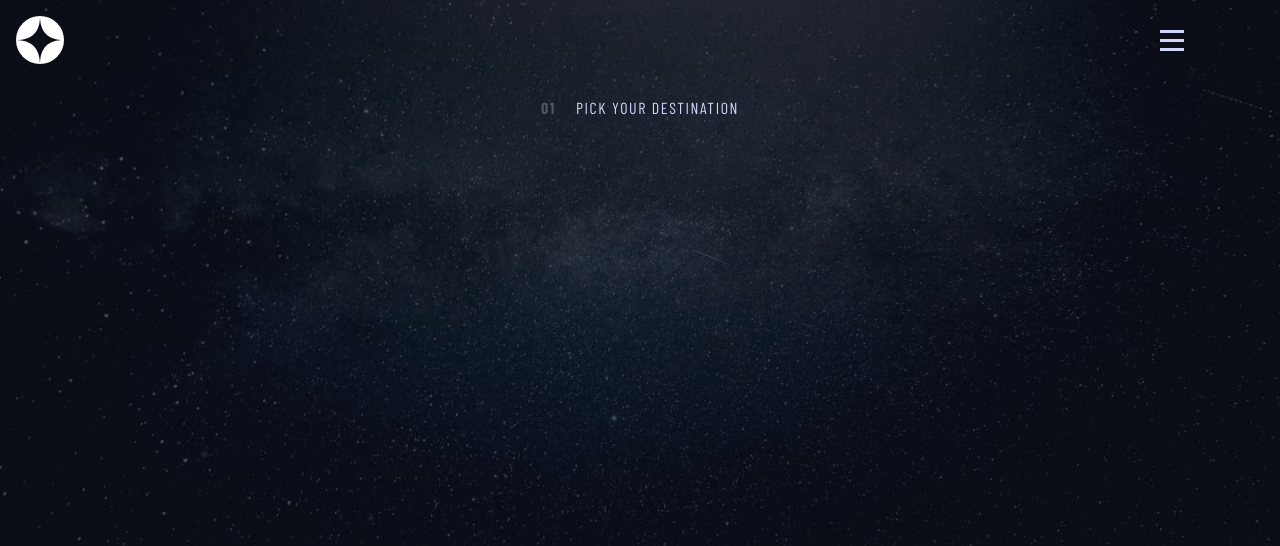
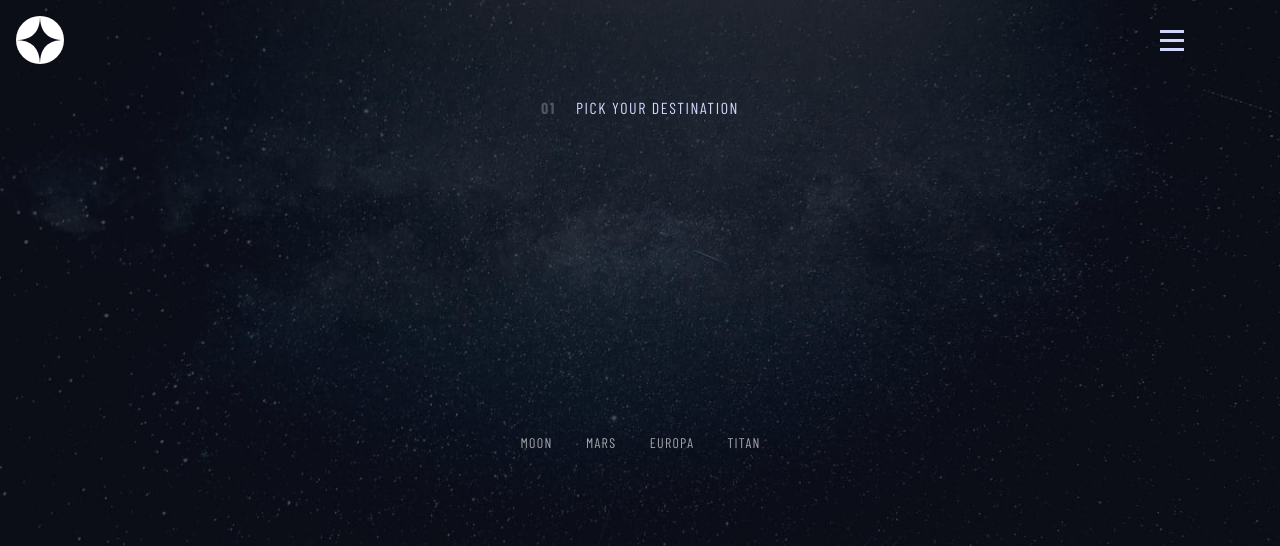
Before and after one commit to prophesierc/space-tourism-website-main, a Vue app in the folder app/: page /space-tourism-website-main/destination in a window 1280 px wide. Shown: the top 546 px of the page. Built offline with nearby package versions, Linux system fonts and the light colour scheme; no server answers; a web font is replaced by a local one.

Commit message:
update DestinationContentComponent.vue, NavBar.vue, DestinationImg.vue and DestinationLayout.vue

```diff
--- a/app/src/components/components/DestinationComponents/DestinationContentComponent.vue
+++ b/app/src/components/components/DestinationComponents/DestinationContentComponent.vue
@@ -1,7 +1,7 @@
 <template>
   <div
     id="destination__content__container"
-    class="flex flex-col absolute w-full justify-center mt-[6em]"
+    class="flex flex-col absolute w-full items-center mt-[6em] h-[25em]"
     style="font-family: var(--ff-barlow-condensed);"
   >
     <div
@@ -16,10 +16,14 @@
 
       <DestinationImg :index="0" />
     </div>
+
+    <DestinationNavigationDrawer />
   </div>
 </template>
 
 <script setup>
   defineOptions({ name: 'DestinationContentComponent' })
   import DestinationImg from '@/Components/props/DestinationProps/DestinationImg.vue';
+  import DestinationNavigationDrawer from '@/Components/components/DestinationComponents/DestinationNavigationDrawer.vue';
+
 </script>
--- /dev/null
+++ b/app/src/components/components/DestinationComponents/DestinationNavigationDrawer.vue
@@ -0,0 +1,72 @@
+<template>
+    <v-list
+        nav
+        bg-color="transparent">
+      <v-container>
+        <v-row
+            justify="center">
+          <v-col>
+
+            <v-btn-toggle
+                class="text-white"
+                v-model="selectedButton"
+                selected-class="active-btn"
+                mandatory>
+
+                <v-btn
+                    variant="plain"
+                    :ripple="false"
+                    ><span
+                    class="btn-text"
+                    >MOON</span
+                ></v-btn>
+
+                <v-btn
+                    variant="plain"
+                    :ripple="false"
+                    ><span
+                    class="btn-text"
+                    to="@Components/props/DestinationProps/Destinations/Mars.vue"
+                    >MARS</span
+                ></v-btn>
+
+                <v-btn
+                    variant="plain"
+                    :ripple="false"
+                    ><span
+                    class="btn-text"
+                    >EUROPA</span
+                ></v-btn>
+
+                <v-btn
+                    variant="plain"
+                    :ripple="false"
+                    ><span
+                    class="btn-text"
+                    >TITAN</span
+                ></v-btn>
+
+            </v-btn-toggle>
+
+          </v-col>
+        </v-row>
+      </v-container>
+    </v-list>
+  </template>
+
+  <script setup>
+  defineOptions({ name: 'DestinationNavigationDrawer' });
+
+  import { ref } from 'vue';
+  const selectedButton = ref();
+  </script>
+
+  <style scoped>
+  .active-btn .btn-text {
+    border-bottom: 4px solid white;
+  }
+
+  .btn-text {
+    padding-bottom: 12px;
+  }
+  </style>
--- /dev/null
+++ b/app/src/components/props/DestinationProps/Destinations/Mars.vue
@@ -0,0 +1,29 @@
+<template>
+    <div
+      id="destination__content__container"
+      class="flex flex-col absolute w-full items-center mt-[6em] h-[25em]"
+      style="font-family: var(--ff-barlow-condensed);"
+    >
+      <div
+        id="content__container"
+        class="flex flex-col items-center mb-auto w-auto">
+        <span
+        class="flex text-[16px] tracking-widest text-[#d0d6f9]">
+          <span
+          class="font-bold pr-5 text-[#53555f]"> 01 </span>
+          <span> PICK YOUR DESTINATION </span>
+        </span>
+
+        <DestinationImg :index="1" />
+      </div>
+
+      <DestinationNavigationDrawer />
+    </div>
+  </template>
+
+  <script setup>
+    defineOptions({ name: 'Mars' })
+    import DestinationImg from '@/Components/props/DestinationProps/DestinationImg.vue';
+    import DestinationNavigationDrawer from '@/Components/components/DestinationComponents/DestinationNavigationDrawer.vue';
+
+  </script>
--- a/app/src/routes/Routing/DestinationLayout.vue
+++ b/app/src/routes/Routing/DestinationLayout.vue
@@ -3,9 +3,9 @@
         <NavBar />
         <DestinationContentComponent />
         <ImageHandler
-          :mobileImage="BackgroundDestinationMobile"
-          :tabletImage="BackgroundDestinationTablet"
-          :desktopImage="BackgroundDestinationDesktop"
+        :mobileImage="BackgroundDestinationMobile"
+        :tabletImage="BackgroundDestinationTablet"
+        :desktopImage="BackgroundDestinationDesktop"
         />
     </v-app>
   </template>
```
Also changed, not shown: app/src/components/props/DestinationProps/DestinationImg.vue (+4 -3 lines).
